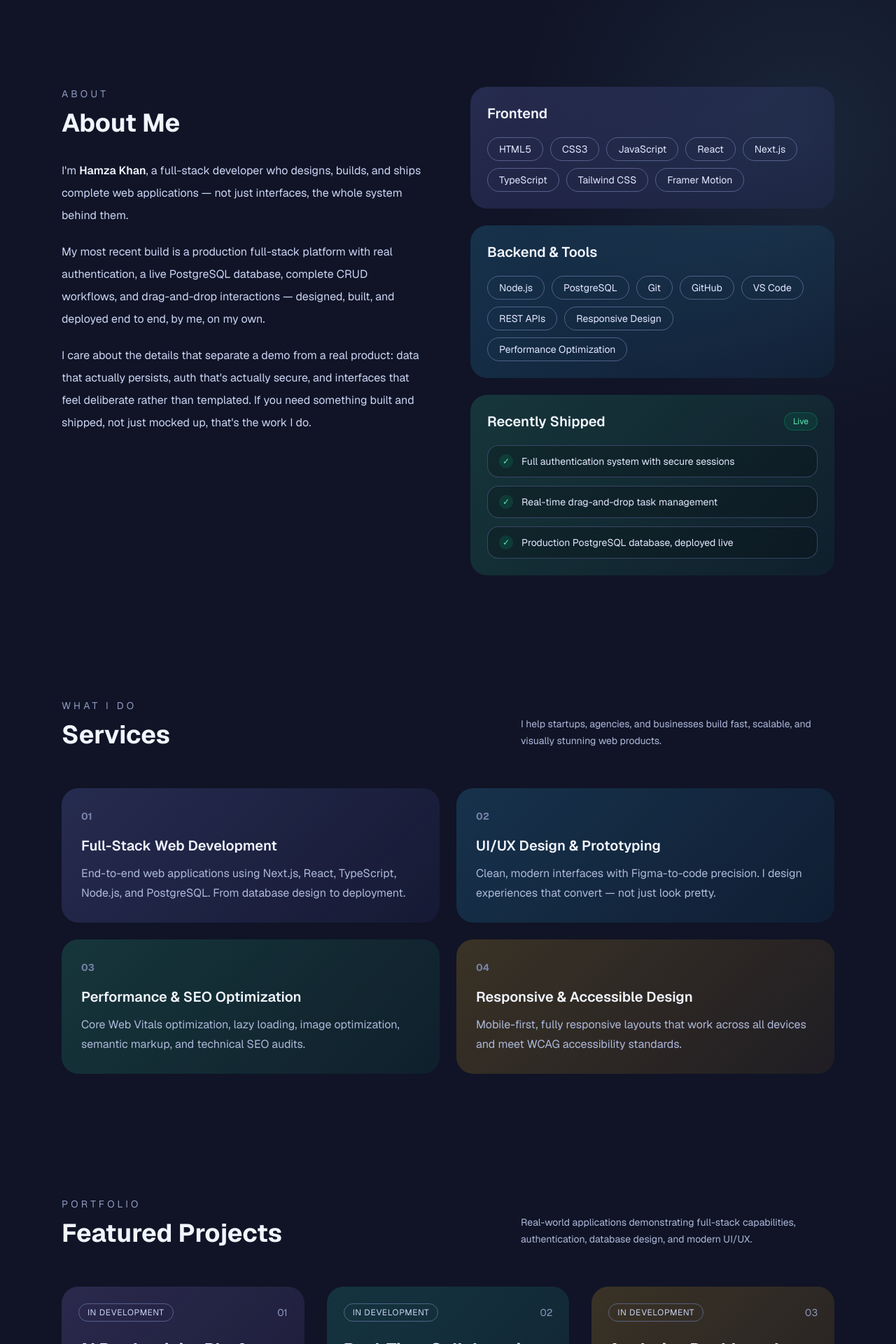
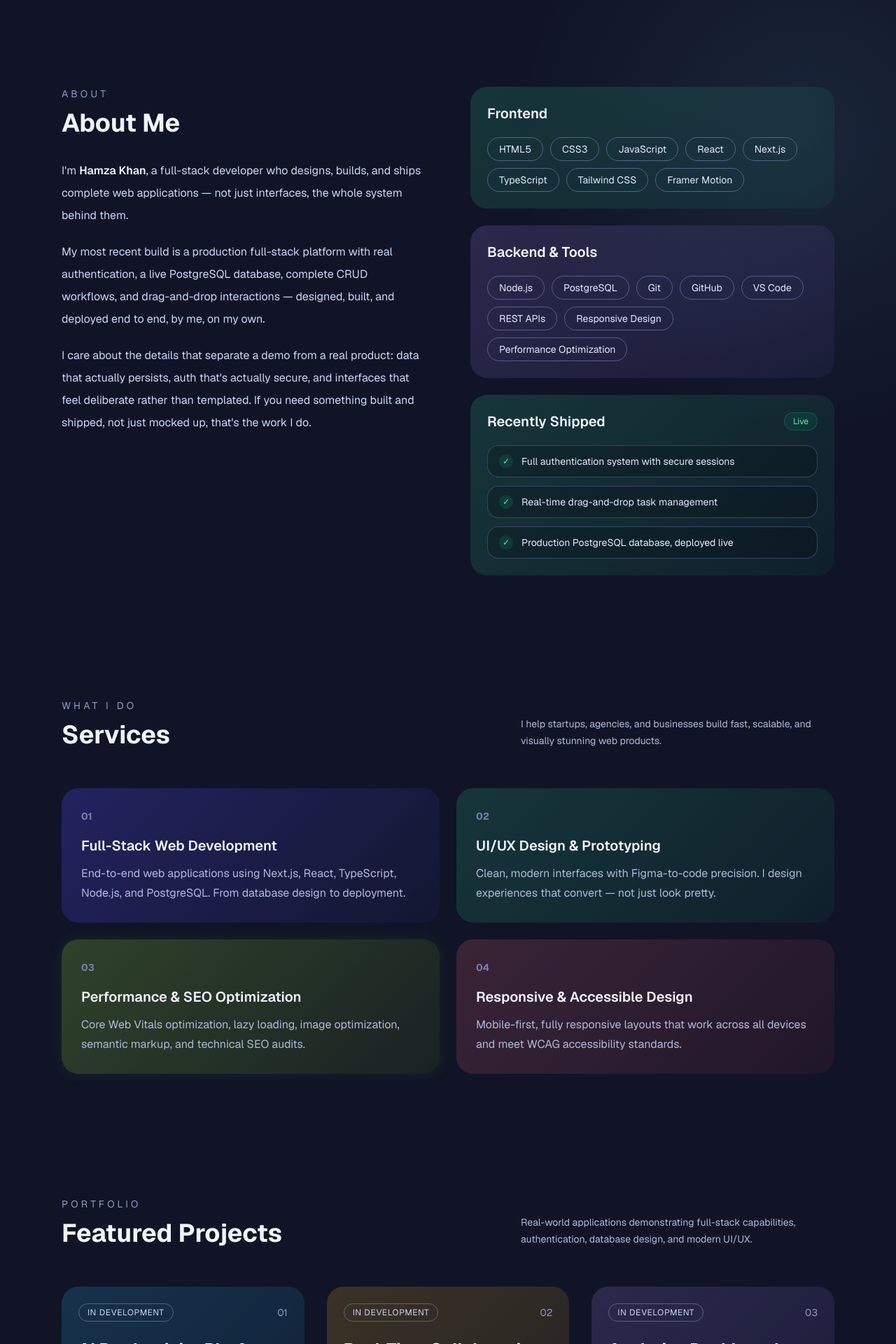
Before and after one commit to web-vox-155/Hamza-Khan-Portfolio, a Next.js app: page / in a window 1280 px wide. Shown: the part 1080-3000 px from the top of the page at 70% size. Built offline with nearby package versions, Linux system fonts and the light colour scheme.

Commit message:
Apply custom color pattern to rectangular cards: green/violet/indigo/neon sequence

```diff
--- a/app/globals.css
+++ b/app/globals.css
@@ -195,6 +195,26 @@ button {
   border-color: rgba(165, 180, 252, 0.6);
 }
 
+.tint-deep-indigo {
+  background: linear-gradient(135deg, rgba(79, 70, 229, 0.3), rgba(49, 46, 129, 0.12));
+  border-color: rgba(99, 102, 241, 0.55);
+}
+.tint-deep-indigo:hover {
+  background: linear-gradient(135deg, rgba(79, 70, 229, 0.4), rgba(49, 46, 129, 0.18));
+  border-color: rgba(129, 140, 248, 0.75);
+}
+
+.tint-neon {
+  background: linear-gradient(135deg, rgba(163, 230, 53, 0.22), rgba(132, 204, 22, 0.08));
+  border-color: rgba(190, 242, 100, 0.5);
+  box-shadow: 0 0 24px rgba(163, 230, 53, 0.08);
+}
+.tint-neon:hover {
+  background: linear-gradient(135deg, rgba(163, 230, 53, 0.32), rgba(132, 204, 22, 0.14));
+  border-color: rgba(217, 249, 157, 0.7);
+  box-shadow: 0 0 32px rgba(163, 230, 53, 0.14);
+}
+
 .tint-sky {
   background: linear-gradient(135deg, rgba(56, 189, 248, 0.18), rgba(14, 165, 233, 0.07));
   border-color: rgba(125, 211, 252, 0.4);
--- a/app/page.tsx
+++ b/app/page.tsx
@@ -131,7 +131,7 @@ export default function Home() {
 
             <div className="space-y-6">
               <FadeIn direction="right" delay={0.1}>
-                <div className="rounded-3xl tint-indigo p-6">
+                <div className="rounded-3xl tint-emerald p-6">
                   <h3 className="text-xl font-semibold">Frontend</h3>
                   <div className="mt-5 flex flex-wrap gap-2.5">
                     {[
@@ -156,7 +156,7 @@ export default function Home() {
               </FadeIn>
 
               <FadeIn delay={0.2}>
-                <div className="rounded-3xl tint-sky p-6">
+                <div className="rounded-3xl tint-violet p-6">
                   <h3 className="text-xl font-semibold">Backend & Tools</h3>
                   <div className="mt-5 flex flex-wrap gap-2.5">
                     {[
@@ -236,7 +236,7 @@ export default function Home() {
           <div className="mt-14 grid gap-8 lg:grid-cols-3">
             {/* ── Project 1 ── */}
             <FadeIn delay={0.1}>
-              <article className="group relative overflow-hidden rounded-3xl tint-violet p-6 transition-all duration-500 hover:-translate-y-2">
+              <article className="group relative overflow-hidden rounded-3xl tint-sky p-6 transition-all duration-500 hover:-translate-y-2">
                 <div className="pointer-events-none absolute inset-0 opacity-0 transition-opacity duration-500 group-hover:opacity-100">
                   <div
                     className="absolute rounded-full bg-white/10 blur-3xl"
@@ -282,7 +282,7 @@ export default function Home() {
 
             {/* ── Project 2 ── */}
             <FadeIn delay={0.2}>
-              <article className="group relative overflow-hidden rounded-3xl tint-teal p-6 transition-all duration-500 hover:-translate-y-2">
+              <article className="group relative overflow-hidden rounded-3xl tint-amber p-6 transition-all duration-500 hover:-translate-y-2">
                 <div className="pointer-events-none absolute inset-0 opacity-0 transition-opacity duration-500 group-hover:opacity-100">
                   <div
                     className="absolute rounded-full bg-white/10 blur-3xl"
@@ -328,7 +328,7 @@ export default function Home() {
 
             {/* ── Project 3 ── */}
             <FadeIn delay={0.3}>
-              <article className="group relative overflow-hidden rounded-3xl tint-amber p-6 transition-all duration-500 hover:-translate-y-2">
+              <article className="group relative overflow-hidden rounded-3xl tint-violet p-6 transition-all duration-500 hover:-translate-y-2">
                 <div className="pointer-events-none absolute inset-0 opacity-0 transition-opacity duration-500 group-hover:opacity-100">
                   <div
                     className="absolute rounded-full bg-white/10 blur-3xl"
@@ -377,7 +377,7 @@ export default function Home() {
         {/* ───────── Contact ───────── */}
         <Section id="contact">
           <FadeIn direction="right">
-            <div className="rounded-3xl tint-cyan p-8 sm:p-12">
+            <div className="rounded-3xl tint-emerald p-8 sm:p-12">
               <div className="grid gap-12 lg:grid-cols-2">
                 <div>
                   <p className="text-sm uppercase tracking-[0.3em] text-zinc-500">
--- a/components/Services.tsx
+++ b/components/Services.tsx
@@ -7,25 +7,25 @@ const services = [
     num: "01",
     title: "Full-Stack Web Development",
     desc: "End-to-end web applications using Next.js, React, TypeScript, Node.js, and PostgreSQL. From database design to deployment.",
-    tint: "tint-indigo",
+    tint: "tint-deep-indigo",
   },
   {
     num: "02",
     title: "UI/UX Design & Prototyping",
     desc: "Clean, modern interfaces with Figma-to-code precision. I design experiences that convert — not just look pretty.",
-    tint: "tint-sky",
+    tint: "tint-emerald",
   },
   {
     num: "03",
     title: "Performance & SEO Optimization",
     desc: "Core Web Vitals optimization, lazy loading, image optimization, semantic markup, and technical SEO audits.",
-    tint: "tint-emerald",
+    tint: "tint-neon",
   },
   {
     num: "04",
     title: "Responsive & Accessible Design",
     desc: "Mobile-first, fully responsive layouts that work across all devices and meet WCAG accessibility standards.",
-    tint: "tint-amber",
+    tint: "tint-rose",
   },
 ];
 
```
